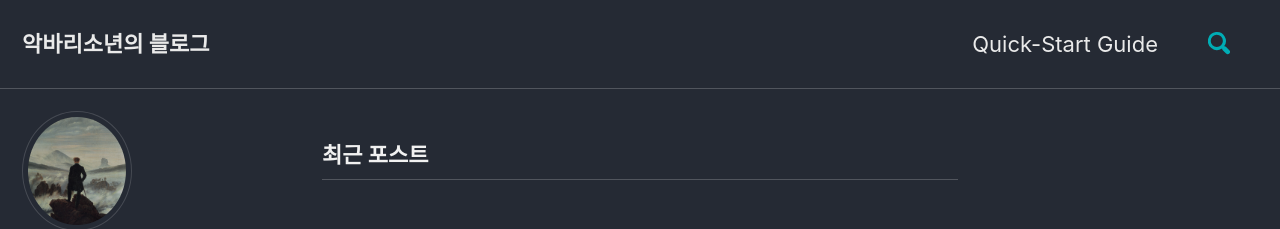
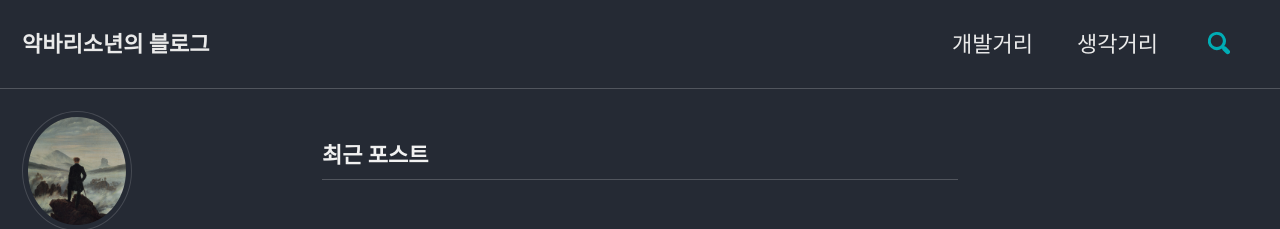
Before and after one commit to surmounter/Blog, a Jekyll site: the page built from index.html, in a window 1280 px wide and 900 px high. Shown: the top 229 px of the window. Built offline with Jekyll 4.4.1, drawn with Linux system fonts in a browser that asks for light colours; cached includes are drawn as plain includes; nearby versions of some CDN libraries; the list of posts is cut into pages by our own code.

Commit message:
Update navigation.yml

```diff
--- a/_data/navigation.yml
+++ b/_data/navigation.yml
@@ -1,7 +1,9 @@
 # main links
 main:
-  - title: "Quick-Start Guide"
-    url: https://mmistakes.github.io/minimal-mistakes/docs/quick-start-guide/
+  - title: "개발거리"
+    url: "/dev/"
+  - title: "생각거리"
+    url: "/think/"
   # - title: "About"
   #   url: https://mmistakes.github.io/minimal-mistakes/about/
   # - title: "Sample Posts"
```
